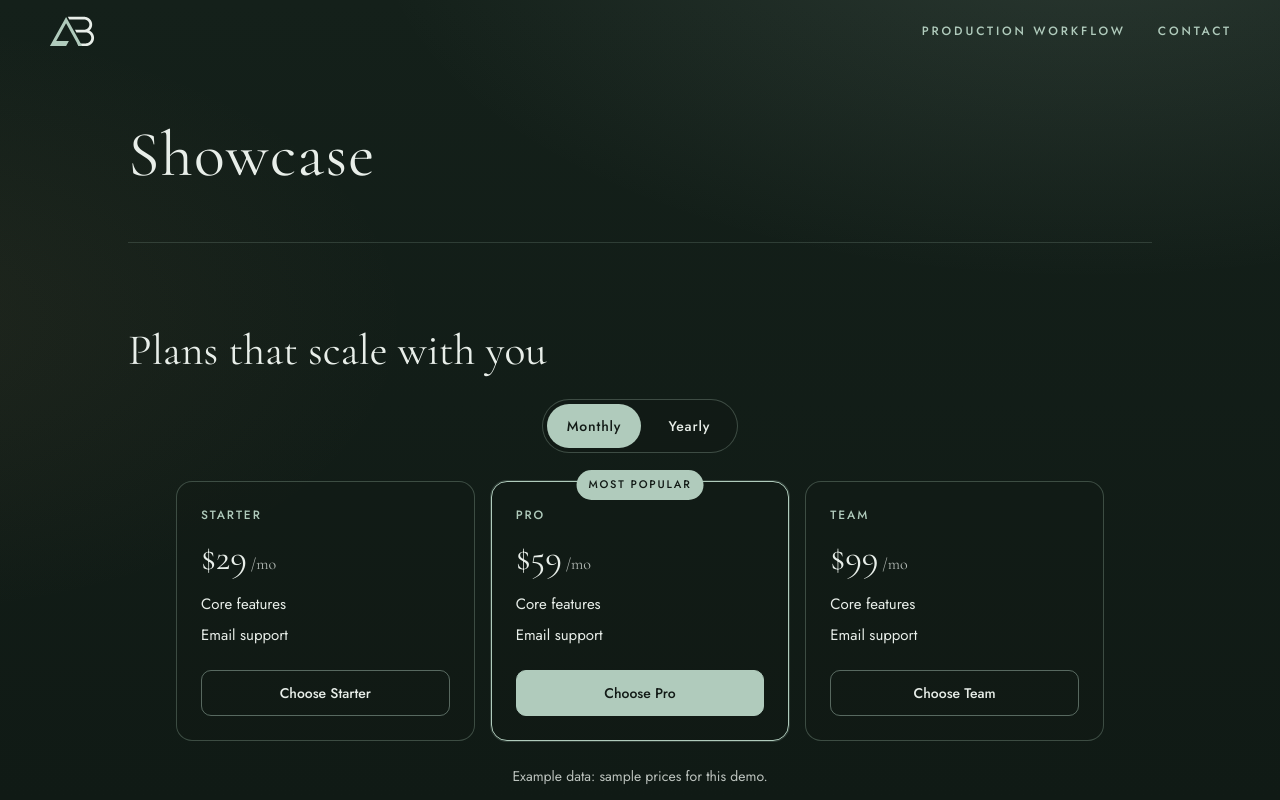
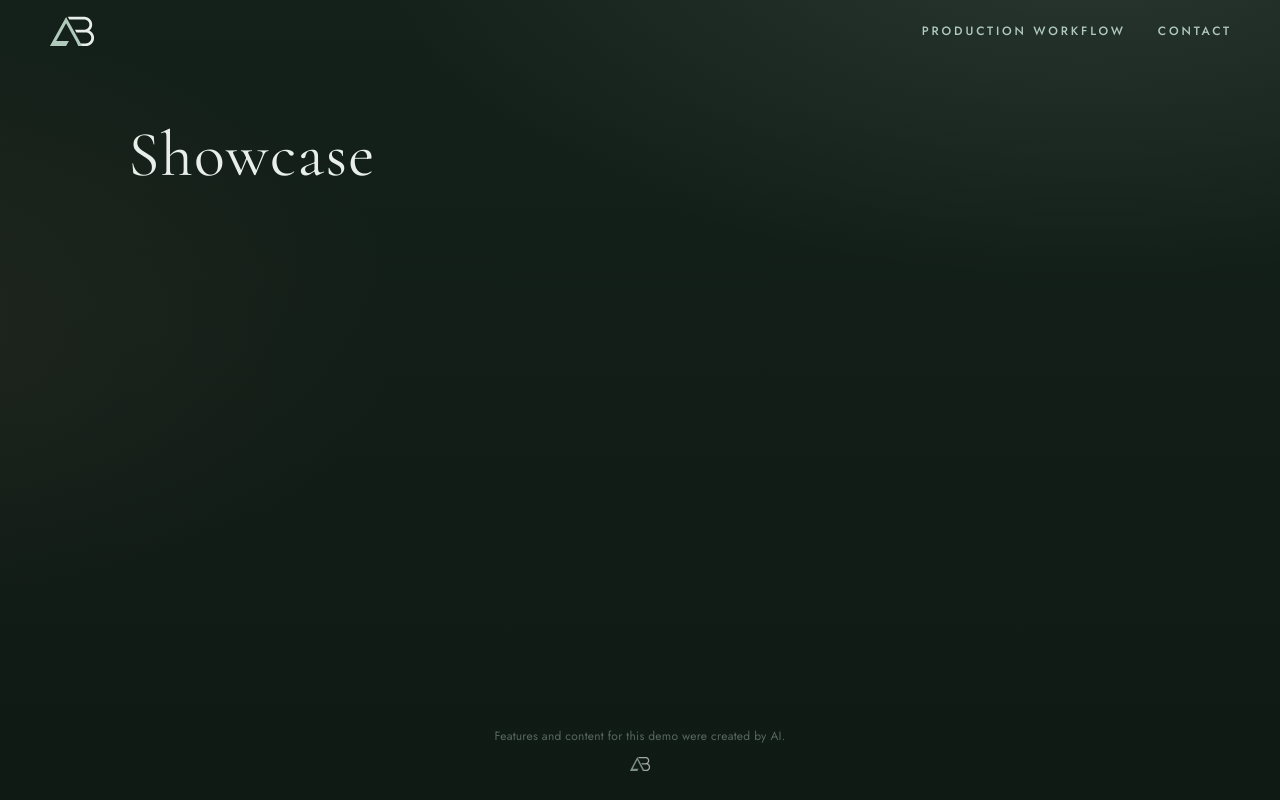
Before and after one commit to ashtonbach/agent-showcase, a Next.js app: page / in a window 1280 px wide. Shown: the top 800 px of the page. Built offline with nearby package versions, Linux system fonts and the light colour scheme.

Commit message:
Base: lab slot empty, from main df16919 (Author: Alder)

```diff
--- a/app/lab/custom-1792718695/index.tsx
+++ /dev/null
@@ -1,128 +0,0 @@
-"use client";
-import { useState, useCallback, useId } from "react";
-
-/* Example tiers: monthly list price; yearly is $20/mo less per tier */
-const TIERS = [
-  { id: "starter", name: "Starter", monthly: 29, yearly: 9 },
-  { id: "pro", name: "Pro", monthly: 59, yearly: 39 },
-  { id: "team", name: "Team", monthly: 99, yearly: 79 },
-] as const;
-
-type Cycle = "monthly" | "yearly";
-
-const css = `
-.lab-pricing { width: min(960px, 100%); margin: 8px auto 56px; padding: 0 16px; box-sizing: border-box; }
-.lab-toggle-wrap { display: flex; justify-content: center; margin-bottom: 28px; }
-.lab-toggle {
-  display: inline-flex; border: 1px solid rgba(176,203,188,0.28); border-radius: 999px; padding: 4px;
-  background: rgba(18,26,22,0.45); gap: 4px;
-}
-.lab-toggle button {
-  font-family: var(--sans); font-size: 14px; font-weight: 500; letter-spacing: 0.06em;
-  padding: 10px 20px; border: none; border-radius: 999px; cursor: pointer;
-  color: var(--mist); background: transparent; min-height: 44px; min-width: 88px;
-}
-.lab-toggle button[aria-pressed="true"] { background: var(--sage); color: #121A16; }
-.lab-toggle button:focus-visible { outline: 2px solid var(--sage); outline-offset: 2px; }
-.lab-grid { display: grid; grid-template-columns: repeat(3, 1fr); gap: 16px; align-items: stretch; }
-@media (max-width: 720px) { .lab-grid { grid-template-columns: 1fr; max-width: 400px; margin: 0 auto; } }
-.lab-card {
-  position: relative; border: 1px solid rgba(176,203,188,0.28); border-radius: 16px; padding: 24px;
-  display: flex; flex-direction: column; gap: 12px; background: rgba(18,26,22,0.35);
-}
-.lab-card-popular { border-color: var(--sage); box-shadow: 0 0 0 1px rgba(176,203,188,0.2); }
-.lab-badge-pop {
-  position: absolute; top: -12px; left: 50%; transform: translateX(-50%);
-  font-family: var(--sans); font-size: 11px; font-weight: 500; letter-spacing: 0.16em; text-transform: uppercase;
-  background: var(--sage); color: #121A16; padding: 6px 12px; border-radius: 999px; white-space: nowrap;
-}
-.lab-badge-save {
-  display: inline-block; font-family: var(--sans); font-size: 11px; font-weight: 500; letter-spacing: 0.16em;
-  text-transform: uppercase; color: #121A16; background: var(--sage); padding: 4px 8px; border-radius: 6px;
-}
-.lab-tier-name { font-family: var(--sans); font-size: 12px; font-weight: 500; letter-spacing: 0.16em; text-transform: uppercase; color: var(--sage); margin: 0; }
-.lab-price { font-family: var(--serif); font-size: 36px; font-weight: 400; color: var(--mist); margin: 0; line-height: 1.1; }
-.lab-price span { font-size: 16px; color: #E8EEE9; opacity: 0.75; }
-.lab-features { margin: 0; padding: 0; list-style: none; color: #E8EEE9; font-size: 15px; line-height: 1.5; flex: 1; }
-.lab-features li { padding: 4px 0; }
-.lab-cta {
-  margin-top: 8px; padding: 12px 16px; border-radius: 10px; border: 1px solid rgba(176,203,188,0.45);
-  background: transparent; color: var(--mist); font-family: var(--sans); font-size: 14px; font-weight: 500;
-  cursor: pointer; min-height: 44px;
-}
-.lab-card-popular .lab-cta { background: var(--sage); color: #121A16; border-color: var(--sage); }
-.lab-card:not(.lab-card-popular) .lab-cta:hover { border-color: var(--sage); }
-.lab-cta:focus-visible { outline: 2px solid var(--sage); outline-offset: 2px; }
-.lab-note { margin-top: 24px; text-align: center; font-size: 14px; color: #E8EEE9; opacity: 0.8; }
-@media (prefers-reduced-motion: reduce) { .lab-card, .lab-toggle button { transition: none; } }
-`;
-
-export default function LabPricing() {
-  const [cycle, setCycle] = useState<Cycle>("monthly");
-  const headingId = useId();
-  const toggleId = useId();
-
-  const onToggleKey = useCallback((e: React.KeyboardEvent<HTMLDivElement>) => {
-    if (e.key === "ArrowLeft" || e.key === "ArrowRight") {
-      e.preventDefault();
-      setCycle((c) => (c === "monthly" ? "yearly" : "monthly"));
-    }
-  }, []);
-
-  return (
-    <section data-lab="custom-1792718695" aria-labelledby={headingId}>
-      <style>{css}</style>
-      <h2 id={headingId}>Plans that scale with you</h2>
-      <div className="lab-pricing">
-        <div className="lab-toggle-wrap">
-          <div
-            className="lab-toggle"
-            role="group"
-            aria-label="Billing period"
-            id={toggleId}
-            onKeyDown={onToggleKey}
-          >
-            <button
-              type="button"
-              aria-pressed={cycle === "monthly"}
-              onClick={() => setCycle("monthly")}
-            >
-              Monthly
-            </button>
-            <button
-              type="button"
-              aria-pressed={cycle === "yearly"}
-              onClick={() => setCycle("yearly")}
-            >
-              Yearly
-            </button>
-          </div>
-        </div>
-        <ul className="lab-grid" role="list">
-          {TIERS.map((tier) => {
-            const price = cycle === "monthly" ? tier.monthly : tier.yearly;
-            const showSave = cycle === "yearly";
-            const isPopular = tier.id === "pro";
-            return (
-              <li key={tier.id} className={`lab-card${isPopular ? " lab-card-popular" : ""}`}>
-                {isPopular && <span className="lab-badge-pop">Most popular</span>}
-                <p className="lab-tier-name">{tier.name}</p>
-                <p className="lab-price">
-                  ${price}
-                  <span> /mo</span>
-                </p>
-                {showSave && <span className="lab-badge-save">Save 20</span>}
-                <ul className="lab-features" aria-label={`${tier.name} includes`}>
-                  <li>Core features</li>
-                  <li>Email support</li>
-                </ul>
-                <button type="button" className="lab-cta">Choose {tier.name}</button>
-              </li>
-            );
-          })}
-        </ul>
-        <p className="lab-note">Example data: sample prices for this demo.</p>
-      </div>
-    </section>
-  );
-}
--- a/app/page.tsx
+++ b/app/page.tsx
@@ -1,4 +1,3 @@
-import Lab from "./lab/custom-1792718695";
 import { readDemoKey, demoTitle } from "./demo-name";
 const demoKey = readDemoKey();
 const demoName = demoTitle();
@@ -6,7 +5,7 @@ export default function Page() {
   return (
     <div className="page-stack">
       <h1 className="demo-title" data-i18n={demoKey}>{demoName}</h1>
-      <Lab /> {/* lab:slot */}
+      {/* lab:slot */}
     </div>
   );
 }
```
